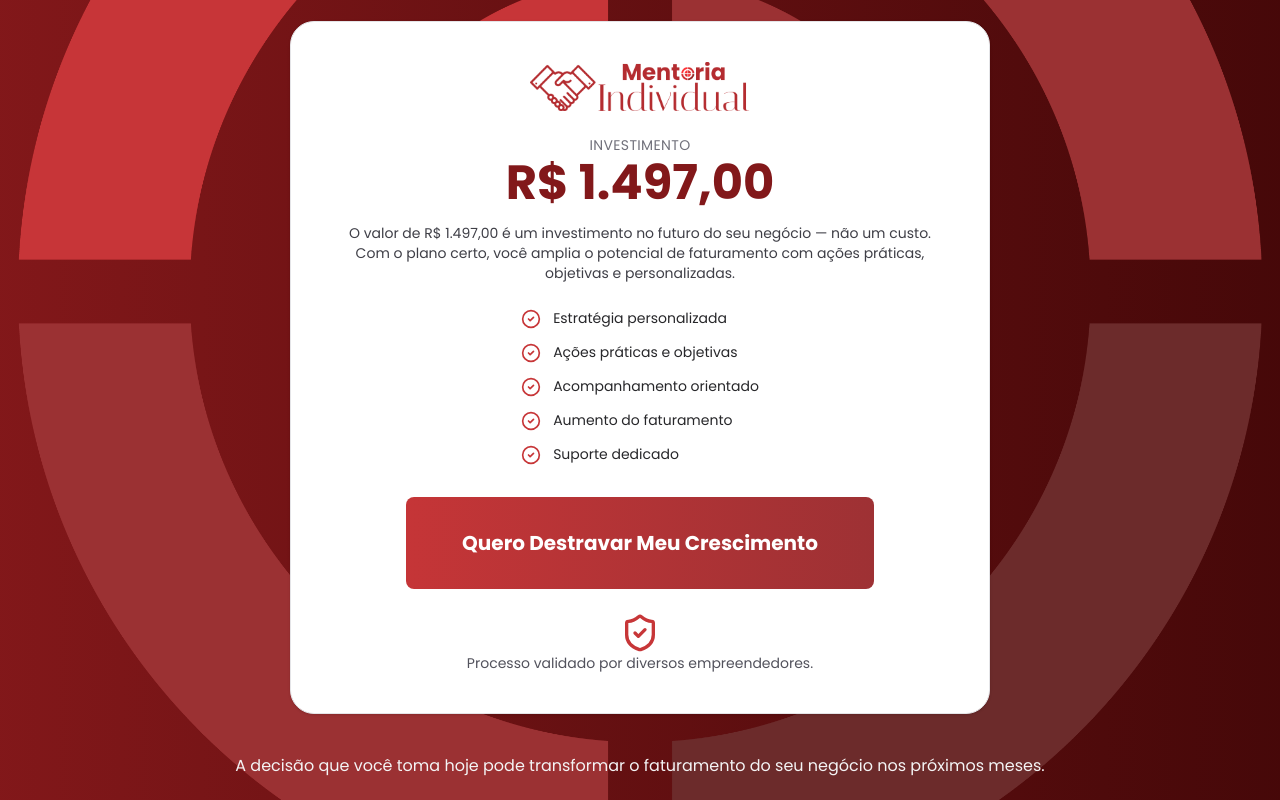
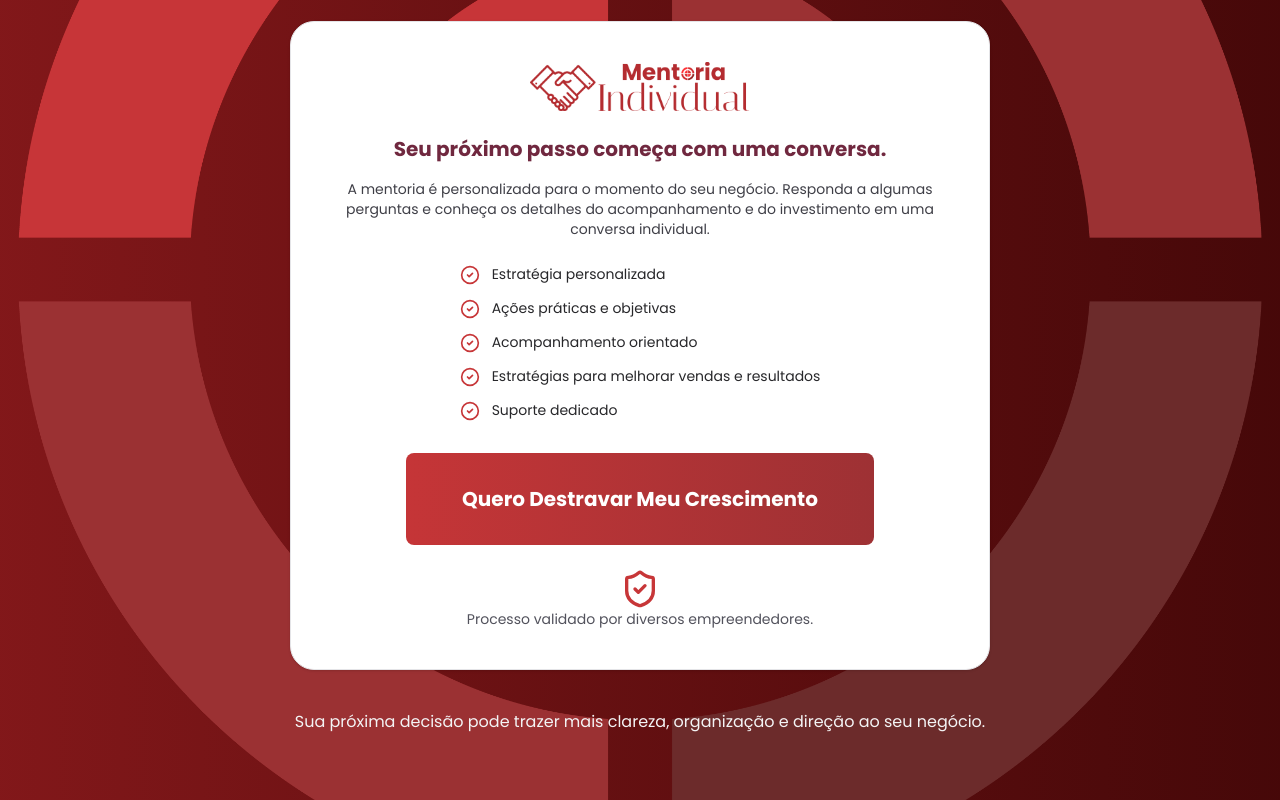
Before and after one commit to iagovls/Landing-Page-Edneia, a Next.js app in the folder landingpage-edneia/: page / in a window 1280 px wide. Shown: the part 4320-5120 px from the top of the page. Built offline with nearby package versions, Linux system fonts and the light colour scheme.

Commit message:
Remove preço público e direciona mentoria ao questionário

```diff
--- a/landingpage-edneia/components/Price.tsx
+++ b/landingpage-edneia/components/Price.tsx
@@ -29,26 +29,14 @@ export default function Price() {
                 priority
               />
             </div>
-            <div className="flex items-baseline justify-center">
-              <div>
-                <p className="text-sm uppercase tracking-wide text-center text-zinc-500">Investimento</p>
-                <p className="mt-1 text-4xl md:text-5xl font-bold text-red-900">
-                  R$ 1.497,00
-                </p>
-              </div>
-              <div className="text-right" />
-            </div>
-
-            <p className="mt-4 text-zinc-700 text-sm text-center">
-              O valor de R$ 1.497,00 é um investimento no futuro do seu negócio — não um custo. Com o plano certo, você amplia o potencial de faturamento com ações práticas, objetivas e personalizadas.
-            </p>
+            <p className="text-center text-xl font-bold text-[#70283F]">Seu próximo passo começa com uma conversa.</p><p className="mt-4 text-zinc-700 text-sm text-center">A mentoria é personalizada para o momento do seu negócio. Responda a algumas perguntas e conheça os detalhes do acompanhamento e do investimento em uma conversa individual.</p>
 
             <ul className="mt-6 grid gap-3 grid-cols-1">
               {[
                 "Estratégia personalizada",
                 "Ações práticas e objetivas",
                 "Acompanhamento orientado",
-                "Aumento do faturamento",
+                "Estratégias para melhorar vendas e resultados",
                 "Suporte dedicado",
               ].map((item) => (
                 <li key={item} className="flex items-center gap-3">
@@ -60,9 +48,9 @@ export default function Price() {
 
             <div className="mt-8 flex flex-col items-center justify-center">
               <a
-                href="https://wa.me/5573998181724?text=Quero%20saber%20mais%20sobre%20a%20mentoria%20individual"
+                href="/empreender#conversar"
                 className="inline-flex w-full items-center text-center rounded-lg bg-gradient-to-r from-[#C53537] to-[#9E3134] text-white px-14 py-8 hover:cursor-pointer text-sm sm:text-xl font-bold transition-transform transition-shadow hover:scale-105 hover:shadow-[0_0_24px_#C73638]"
-                aria-label="Quero Destravar Meu Crescimento"
+                aria-label="Quero conversar sobre minha mentoria"
               >
                 Quero Destravar Meu Crescimento
               </a>
@@ -76,7 +64,7 @@ export default function Price() {
         </div>
 
         <p className="mt-10 text-center text-zinc-100">
-          A decisão que você toma hoje pode transformar o faturamento do seu negócio nos próximos meses.
+          Sua próxima decisão pode trazer mais clareza, organização e direção ao seu negócio.
         </p>
       </div>
     </section>
```
